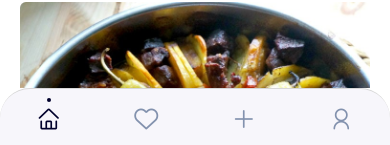
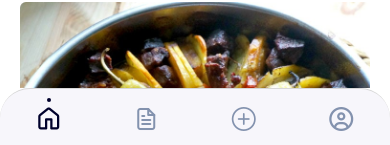
Before and after one commit to guleroglu/tarifstagram, a React Native app: screen / in a window 390 px wide. Shown: the part 696-841 px from the top of the page. Built offline with nearby package versions, Linux system fonts and the light colour scheme.

Commit message:
updated BottomTabs

```diff
--- a/src/navigation/UserStack.js
+++ b/src/navigation/UserStack.js
@@ -2,7 +2,14 @@ import React from "react";
 import { createBottomTabNavigator } from "@react-navigation/bottom-tabs";
 import { ProfileScreen, FavoriteRecipes } from "../screen";
 import { NavigationContainer } from "@react-navigation/native";
-import { AntDesign } from "@expo/vector-icons";
+import {
+  AntDesign,
+  Feather,
+  FontAwesome6,
+  MaterialIcons,
+  FontAwesome,
+  Octicons,
+} from "@expo/vector-icons";
 import AddRecipeStack from "./AddRecipeStack";
 import HomeStack from "./HomeStack";
 import { View } from "react-native";
@@ -32,10 +39,10 @@ export default function UserStack() {
               focused ? (
                 <View className="items-center ">
                   <View className="w-[4px] h-[4px] rounded-full bg-primary absolute bottom-[30px]"></View>
-                  <AntDesign name="home" size={24} color="#00012C" />
+                  <Octicons name="home" size={24} color="#00012C" />
                 </View>
               ) : (
-                <AntDesign name="home" size={24} color="#8392AE" />
+                <Octicons name="home" size={24} color="#8392AE" />
               ),
           }}
         />
@@ -48,10 +55,10 @@ export default function UserStack() {
               focused ? (
                 <View className="items-center ">
                   <View className="w-[4px] h-[4px] rounded-full bg-primary absolute bottom-[30px]"></View>
-                  <AntDesign name="hearto" size={24} color="#00012C" />
+                  <Feather name="file-text" size={24} color="#00012C" />
                 </View>
               ) : (
-                <AntDesign name="hearto" size={24} color="#8392AE" />
+                <Feather name="file-text" size={24} color="#8392AE" />
               ),
           }}
         />
@@ -63,10 +70,10 @@ export default function UserStack() {
               focused ? (
                 <View className="items-center ">
                   <View className="w-[4px] h-[4px] rounded-full bg-primary absolute bottom-[30px]"></View>
-                  <AntDesign name="plus" size={24} color="#00012C" />
+                  <AntDesign name="pluscircleo" size={24} color="#00012C" />
                 </View>
               ) : (
-                <AntDesign name="plus" size={24} color="#8392AE" />
+                <AntDesign name="pluscircleo" size={24} color="#8392AE" />
               ),
           }}
         />
@@ -78,10 +85,10 @@ export default function UserStack() {
               focused ? (
                 <View className="items-center ">
                   <View className="w-[4px] h-[4px] rounded-full bg-primary absolute bottom-[30px]"></View>
-                  <AntDesign name="user" size={24} color="#00012C" />
+                  <FontAwesome6 name="user-circle" size={24} color="#00012C" />
                 </View>
               ) : (
-                <AntDesign name="user" size={24} color="#8392AE" />
+                <FontAwesome6 name="user-circle" size={24} color="#8392AE" />
               ),
           }}
         />
```
